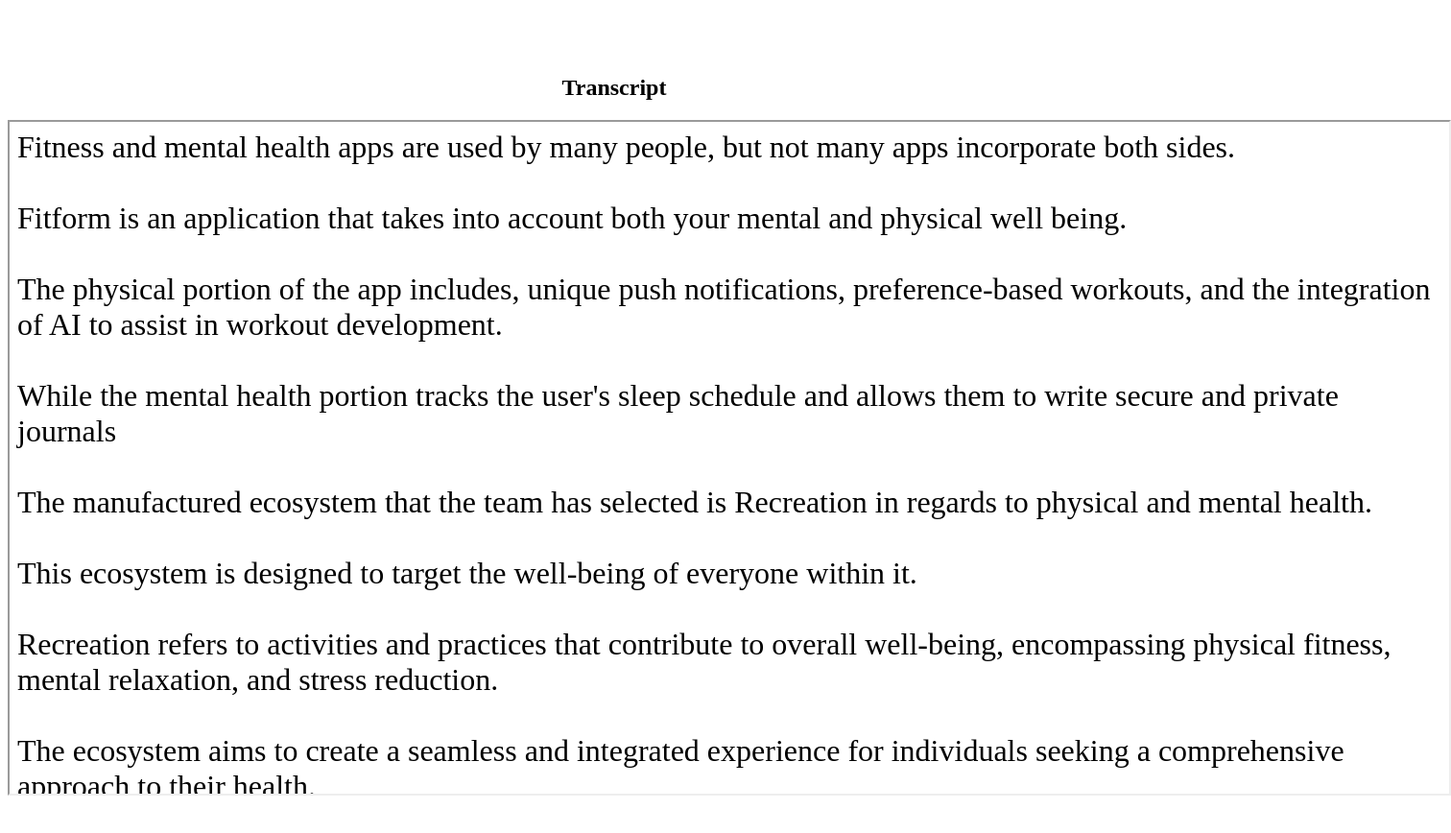
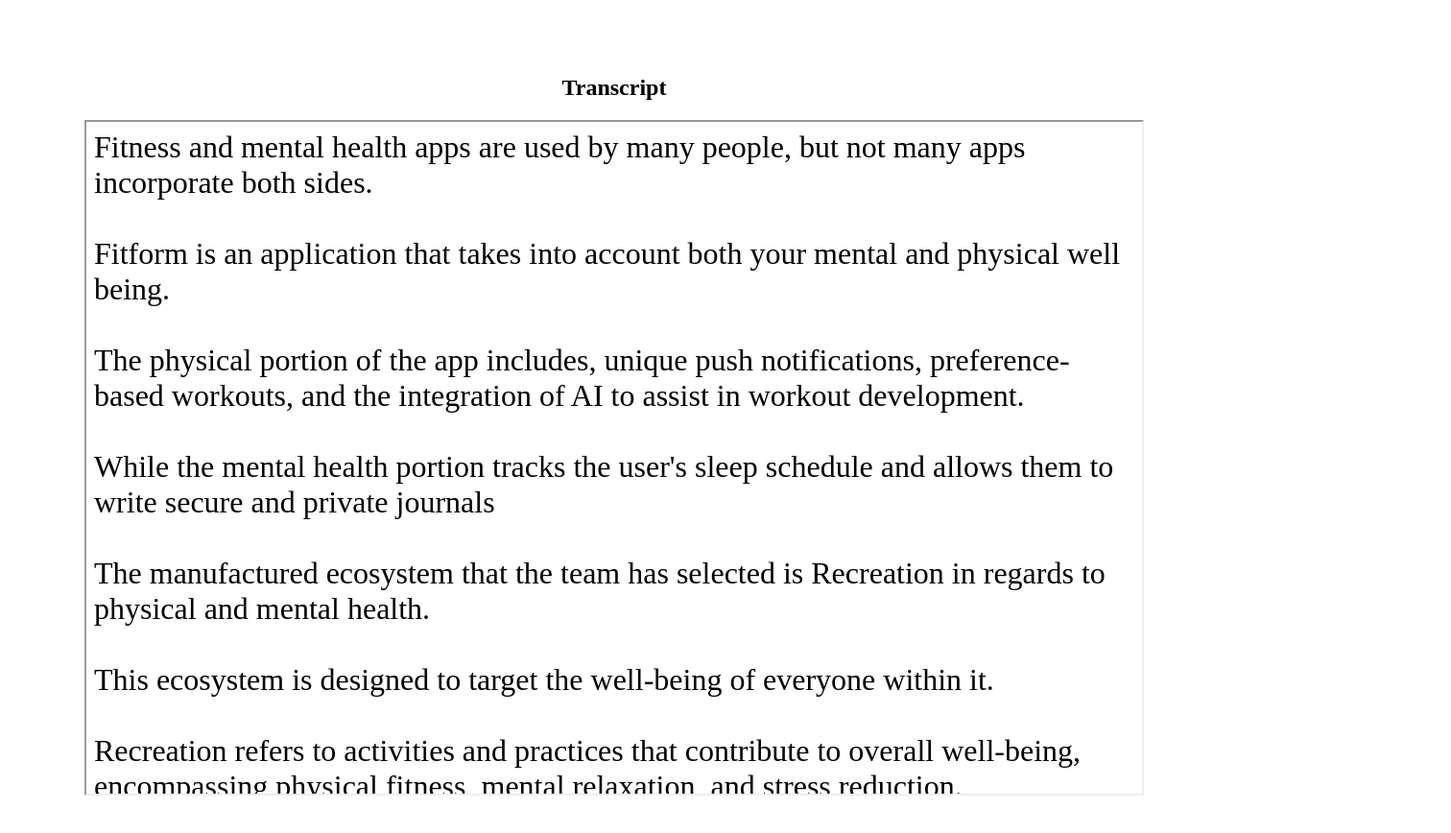
Before and after one commit to kampa3247/CIS2170A2, a plain HTML site: page index.html in a window 1280 px wide. Shown: the part 760-1628 px from the top of the page at 96% size, 1512 px wide, since content can reach past the window. Before the commit the page ends 1601 px from the top, so only its background shows below. Drawn offline with Linux system fonts and the light colour scheme.

Commit message:
less width lol

```diff
--- a/index.html
+++ b/index.html
@@ -20,5 +20,10 @@
            <br><br>
 
            <h2>Transcript</h2>
-           <iframe src="transcript.html" style="height:700px;width:1500px"></iframe>
+           <iframe src="transcript.html" style="height:700px;width:1100px"></iframe>
+
+           <br><br>
+           <br><br>
+           <br><br>
+           <br><br>
     </body>
```
